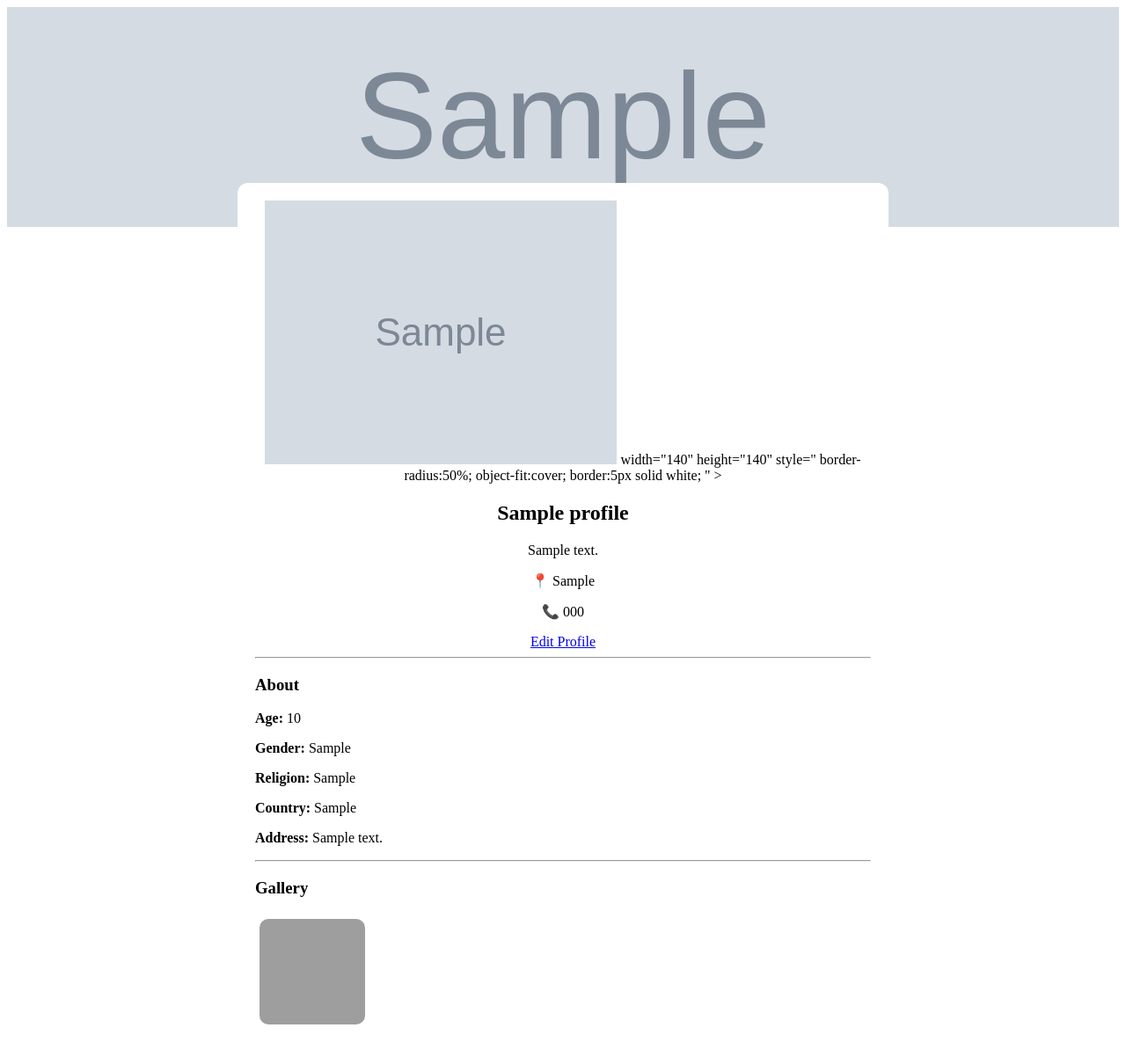
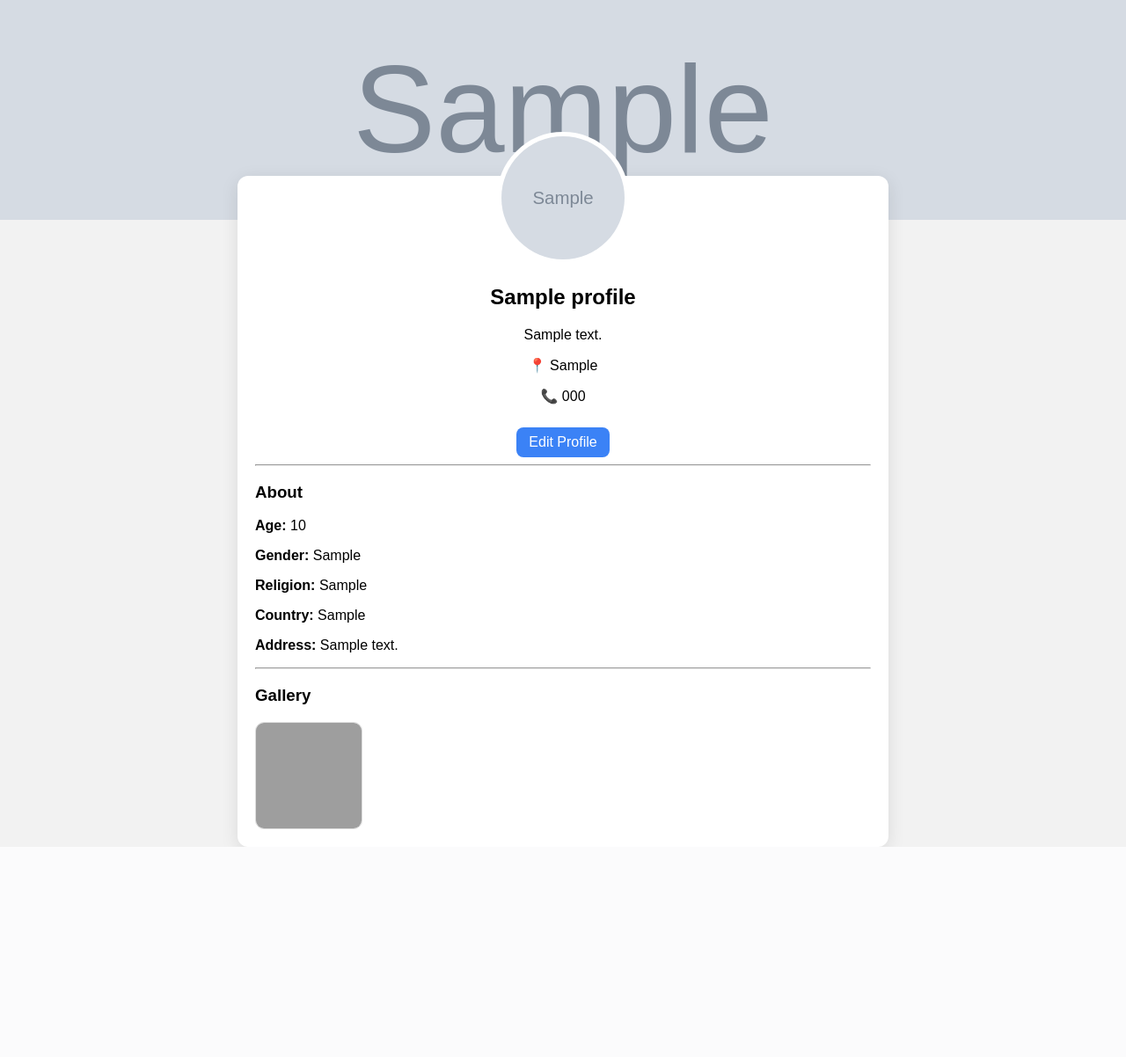
Before and after one commit to sujitfalia-blip/S.F-works-hub, a Flask app: template templates/profile.html in a window 1280 px wide. Shown: the whole page at 88% size. After the commit the page ends 963 px from the top, so only its background shows below. Run offline with Flask 3, Linux system fonts and the light colour scheme; tables that the repository leaves empty hold one stand-in row (values such as "Sample post"); the template is opened without the code that fills it: values that come from a table or form of the project are taken from there, most other values are stand-ins (such as "Sample title", 1, 10 or a date in 2020); grey boxes marked "Sample" are stand-in pictures; grey boxes are pictures that could not be loaded.

Commit message:
Update profile.html

```diff
--- a/templates/profile.html
+++ b/templates/profile.html
@@ -3,65 +3,66 @@
 <head>
 
     <title>Profile</title>
-
     <meta name="viewport" content="width=device-width, initial-scale=1">
 
 </head>
 
-<body>
+<body style="margin:0; font-family:Arial; background:#f2f2f2;">
 
 {% if profile %}
 
-<div
-    style="
+<!-- COVER IMAGE -->
+<div style="
 height:250px;
 background-size:cover;
 background-position:center;
-    background-image:url('/{{ profile.cover_img if profile.cover_img else 'static/default_cover.jpg' }}');
-    "
-></div>
+background-image:url('{{ '/' + profile.cover_img if profile.cover_img else '/static/default_cover.jpg' }}');
+"></div>
 
-<div
-    style="
+<!-- PROFILE CARD -->
+<div style="
 max-width:700px;
 margin:auto;
 background:white;
 padding:20px;
 border-radius:12px;
 margin-top:-50px;
-    "
->
+box-shadow:0 5px 20px rgba(0,0,0,0.1);
+">
 
     <center>
 
+        <!-- PROFILE IMAGE -->
         <img
-            <img src="{{ url_for('static', filename=profile.profile_img) }}">
+            src="{{ '/' + profile.profile_img if profile.profile_img else '/static/default.png' }}"
             width="140"
             height="140"
             style="
             border-radius:50%;
             object-fit:cover;
             border:5px solid white;
+            margin-top:-70px;
+            background:white;
             "
         >
 
-        <h2>
-            {{ profile.name }}
-        </h2>
+        <h2>{{ profile.name or 'No Name' }}</h2>
 
-        <p>
-            {{ profile.work_desc }}
-        </p>
+        <p>{{ profile.work_desc or '' }}</p>
 
-        <p>
-            📍 {{ profile.area }}
-        </p>
+        <p>📍 {{ profile.area or '' }}</p>
 
-        <p>
-            📞 {{ user.phone }}
-        </p>
+        <p>📞 {{ user.phone }}</p>
 
-        <a href="/profile/setup">
+        <a href="/profile/setup" style="
+        display:inline-block;
+        margin-top:10px;
+        padding:8px 14px;
+        background:#3b82f6;
+        color:white;
+        text-decoration:none;
+        border-radius:8px;
+        ">
             Edit Profile
         </a>
 
@@ -71,21 +72,23 @@
 
     <h3>About</h3>
 
-    <p><b>Age:</b> {{ profile.age }}</p>
+    <p><b>Age:</b> {{ profile.age or '-' }}</p>
 
-    <p><b>Gender:</b> {{ profile.gender }}</p>
+    <p><b>Gender:</b> {{ profile.gender or '-' }}</p>
 
-    <p><b>Religion:</b> {{ profile.religion }}</p>
+    <p><b>Religion:</b> {{ profile.religion or '-' }}</p>
 
-    <p><b>Country:</b> {{ profile.country }}</p>
+    <p><b>Country:</b> {{ profile.country or '-' }}</p>
 
-    <p><b>Address:</b> {{ profile.address }}</p>
+    <p><b>Address:</b> {{ profile.address or '-' }}</p>
 
     <hr>
 
     <h3>Gallery</h3>
 
-    {% if gallery %}
+    {% if gallery and gallery|length > 0 %}
+
+        <div style="display:flex; flex-wrap:wrap; gap:10px;">
 
             {% for img in gallery %}
 
@@ -96,11 +99,13 @@
                     style="
                     object-fit:cover;
                     border-radius:10px;
-                margin:5px;
+                    border:1px solid #ddd;
                     "
                 >
 
             {% endfor %}
+
+        </div>
 
     {% else %}
 
@@ -112,11 +117,18 @@
 
 {% else %}
 
-<center style="margin-top:50px;">
+<center style="margin-top:80px;">
 
     <h2>No Profile Found</h2>
 
-    <a href="/profile/setup">
+    <a href="/profile/setup" style="
+    display:inline-block;
+    padding:10px 16px;
+    background:#3b82f6;
+    color:white;
+    text-decoration:none;
+    border-radius:8px;
+    ">
         Create Profile
     </a>
 
```
Lines whose indentation alone changed are shown as unchanged.
